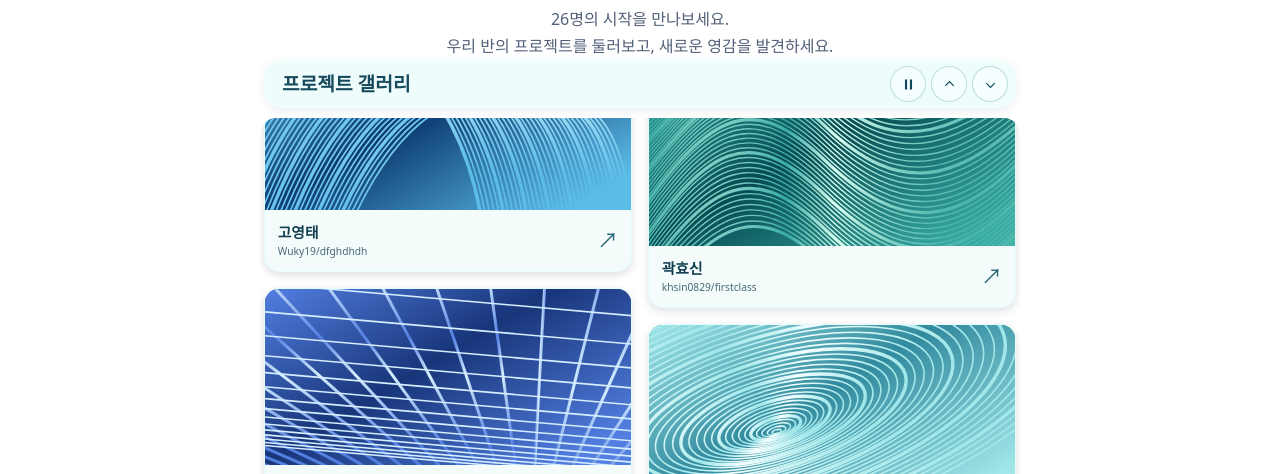
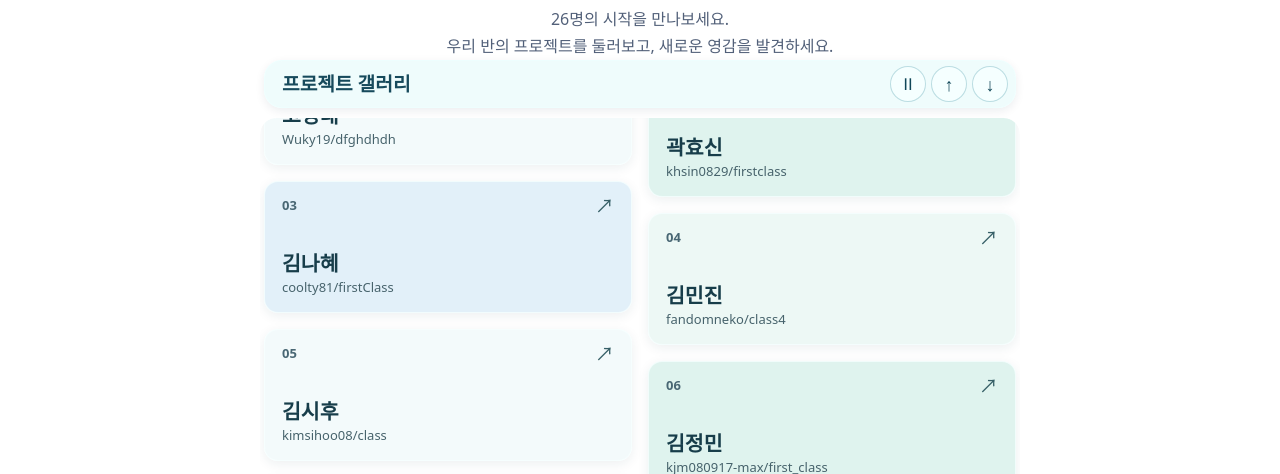
Before and after one commit to JJinMangGo/firstClass, a plain HTML site: page students.html in a window 1280 px wide. Shown: the part 308-782 px from the top of the page. Drawn offline with Linux system fonts and the light colour scheme; a web font is replaced by a local one.

Commit message:
style: 학생 프로젝트 카드를 글자 중심의 유리 패널로 변경

```diff
--- a/students.html
+++ b/students.html
@@ -140,7 +140,11 @@ h1 {
     cursor: pointer;
 }
 .gallery-control:hover { background: #d3f5f4; }
-.gallery-control svg { display: block; width: 17px; height: 17px; }
+.gallery-control > span {
+    font: 500 18px/1 system-ui, sans-serif;
+}
+.gallery-control .pause-icon { font-size: 16px; }
+.gallery-control .play-icon { font-size: 13px; }
 .coverflow {
     --rail-gap: clamp(10px, 1.25vw, 18px);
     position: relative;
@@ -168,61 +172,67 @@ h1 {
 .gallery-control .play-icon, .gallery-control[aria-pressed="true"] .pause-icon { display: none; }
 .gallery-control[aria-pressed="true"] .play-icon { display: block; }
 .cover-card {
-    display: block;
+    --pane-color: rgb(240 249 250 / 79%);
+    display: grid;
+    grid-template-columns: minmax(0, 1fr) auto;
+    grid-template-rows: 1fr auto auto;
+    align-items: start;
     width: 100%;
     min-width: 0;
-    padding: 0;
+    height: 132px;
+    padding: 15px 17px 16px;
     overflow: hidden;
-    border: 1px solid rgb(227 253 255 / 95%);
-    border-radius: 15px;
-    background: #f3fcfb;
-    color: #103d50;
+    border: 1px solid rgb(247 255 255 / 80%);
+    border-radius: 14px;
+    background-color: var(--pane-color);
+    -webkit-backdrop-filter: blur(12px);
+    backdrop-filter: blur(12px);
+    color: #173d4a;
+    font-family: inherit;
+    letter-spacing: normal;
+    line-height: 1.3;
     text-align: start;
     cursor: pointer;
-    box-shadow: 0 3px 9px rgb(1 26 47 / 14%);
+    box-shadow: 0 3px 12px rgb(26 64 72 / 8%);
     touch-action: pan-y pinch-zoom;
     user-select: none;
 }
-.cover-card:nth-child(even) { transform: translateY(36px); }
+.cover-card[data-tint="1"] { --pane-color: rgb(217 241 235 / 84%); }
+.cover-card[data-tint="2"] { --pane-color: rgb(221 237 248 / 84%); }
+.cover-card[data-tint="3"] { --pane-color: rgb(234 247 244 / 84%); }
+.cover-card:nth-child(even) { transform: translateY(32px); }
+.cover-card:hover { border-color: #9ec4ca; }
 .cover-card:focus-visible {
     outline: 3px solid #0086ae;
     outline-offset: 1px;
 }
-.cover-art {
-    display: block;
-    width: 100%;
-    aspect-ratio: 2.08;
-    overflow: hidden;
-    background: var(--art-base);
-}
-.cover-art svg { display: block; width: 100%; height: 100%; }
-.cover-caption {
-    display: grid;
-    grid-template-columns: minmax(0, 1fr) auto;
-    grid-template-rows: auto auto;
-    align-items: center;
-    gap: 3px 7px;
-    padding: clamp(10px, 1vw, 17px);
+.cover-index {
+    grid-area: 1 / 1;
+    color: #496774;
+    font-size: 13px;
+    font-weight: 550;
+    font-variant-numeric: tabular-nums;
 }
 .cover-name {
-    font-weight: 740;
-    line-height: 1.25;
-    font-size: clamp(14px, 1.15vw, 18px);
+    grid-area: 2 / 1 / 3 / -1;
+    font-size: clamp(20px, 1.6vw, 22px);
+    font-weight: 640;
 }
 .cover-repo {
-    grid-area: 2 / 1;
+    grid-area: 3 / 1 / 4 / -1;
     min-width: 0;
+    margin-top: 3px;
     overflow: hidden;
-    color: #4a6875;
-    font-size: clamp(10px, .8vw, 12px);
-    line-height: 1.3;
+    color: #47636c;
+    font-size: 13px;
+    font-weight: 450;
     text-overflow: ellipsis;
     white-space: nowrap;
 }
 .cover-arrow {
-    grid-area: 1 / 2 / 3 / 3;
-    color: #2a6879;
-    font-size: 21px;
+    grid-area: 1 / 2;
+    color: #365f67;
+    font-size: 19px;
     line-height: 1;
 }
 .project-actions {
@@ -453,6 +463,9 @@ dialog::backdrop {
         padding-top: 40px;
     }
     .showcase { width: min(100%, 620px); }
+    .cover-card { height: 112px; padding: 13px 14px; }
+    .cover-name { font-size: 19px; }
+    .cover-repo { font-size: 12px; }
     .teacher {
         padding: 24px;
     }
@@ -500,14 +513,14 @@ dialog::backdrop {
                 <h2 id="gallery-title">프로젝트 갤러리</h2>
                 <div class="gallery-controls">
                     <button type="button" class="gallery-control" id="gallery-playback" aria-label="자동 이동 일시정지" aria-pressed="false" aria-controls="coverflow">
-                        <svg class="pause-icon" viewBox="0 0 24 24" fill="currentColor" aria-hidden="true"><path d="M7 5h3v14H7zm7 0h3v14h-3z"/></svg>
-                        <svg class="play-icon" viewBox="0 0 24 24" fill="currentColor" aria-hidden="true"><path d="m8 5 11 7-11 7z"/></svg>
+                        <span class="pause-icon" aria-hidden="true">Ⅱ</span>
+                        <span class="play-icon" aria-hidden="true">▶</span>
                     </button>
                     <button type="button" class="gallery-control" id="previous-project" aria-label="이전 프로젝트 행" aria-controls="coverflow">
-                        <svg viewBox="0 0 24 24" fill="none" stroke="currentColor" stroke-width="1.7" aria-hidden="true"><path d="m6 14 6-6 6 6"/></svg>
+                        <span aria-hidden="true">↑</span>
                     </button>
                     <button type="button" class="gallery-control" id="next-project" aria-label="다음 프로젝트 행" aria-controls="coverflow">
-                        <svg viewBox="0 0 24 24" fill="none" stroke="currentColor" stroke-width="1.7" aria-hidden="true"><path d="m6 10 6 6 6-6"/></svg>
+                        <span aria-hidden="true">↓</span>
                     </button>
                 </div>
             </div>
@@ -862,88 +875,15 @@ dialog::backdrop {
         const search = document.getElementById('student-search');
         let trigger = null;
         const grid = document.getElementById('gallery-grid');
-        const palettes = [
-            ['#0a396e', '#5cbce8', '#d7fbff'],
-            ['#064b53', '#38aba2', '#dcfff1'],
-            ['#183579', '#537fe1', '#d4edff'],
-            ['#328a9e', '#a1e7e9', '#f4ffff'],
-            ['#07334e', '#368da5', '#b7f7ef'],
-            ['#1d62a4', '#82c9ed', '#e9faff']
-        ];
-
-        // Architectural studies printed on each gallery cover.
-        function coverArt(index) {
-            const [base, mid, light] = palettes[index % palettes.length];
-            const variation = Math.floor(index / palettes.length);
-            const ink = `garden-ink-${index}`;
-            const paper = `garden-paper-${index}`;
-            const paths = [];
-            const gradient = `url(#${ink})`;
-            const variant = (index + variation) % 6;
-            const stroke = (d, color, width) =>
-                `<path d="${d}" fill="none" stroke="${color}" stroke-width="${width}"/>`;
-            if (variant === 0) {
-                // A twisting stack of vaulted glass fins.
-                for (let n = 0; n < 34; n++) {
-                    const x = n * 4;
-                    const crown = -48 + n * 1.8 + variation * 4;
-                    const d = `M${-70 + x} 199 Q${-1 + x} ${crown} ${121 + x} ${25 + n * 1.2} Q${179 + x} ${77 - n} ${192 + x} 180`;
-                    paths.push(stroke(d, gradient, n % 5 ? 1.5 : 3));
-                }
-            } else if (variant === 3) {
-                // Rings spread across the pool in perspective.
-                for (let n = 1; n <= 38; n++) {
-                    const radius = n * (4 + n * .105);
-                    paths.push(`<ellipse cx="${112 + variation * 12}" cy="${94 - n * .8}" rx="${radius}" ry="${radius * .39}" transform="rotate(-17 112 94)" fill="none" stroke="${gradient}" stroke-width="${n % 5 ? 1.4 : 3}"/>`);
-                }
-            } else if (variant === 1 || variant === 5) {
-                // Elevation contours bend around two opposing slopes.
-                for (let n = -9; n < 43; n++) {
-                    const y = n * 4.3;
-                    const crest = 61 * Math.sin(n / 18 + variation * .4);
-                    const d = `M-20 ${y + 52} C52 ${y - crest} 89 ${y - 73} 154 ${y - 11} S272 ${y + crest} 348 ${y - 37}`;
-                    paths.push(stroke(d, gradient, n % 7 ? 1.2 : 2.8));
-                }
-            } else if (variant === 2) {
-                // A curtain wall recedes toward a tilted vanishing point.
-                for (let n = -9; n <= 17; n++) {
-                    paths.push(stroke(`M${n * 49 + variation * 13} -10 L${165 + n * 14} 168`, gradient, 2.6));
-                }
-                for (let n = 0; n < 17; n++) {
-                    const y = 163 - 220 * Math.pow(.84, n);
-                    paths.push(stroke(`M-5 ${y - 13} L325 ${y + 16}`, light, 1.4));
-                }
-            } else {
-                // Revolved wireframe of a shell, cropped at the edge of the sheet.
-                for (let n = 0; n < 48; n++) {
-                    paths.push(`<ellipse cx="156" cy="79" rx="135" ry="42" fill="none" stroke="${gradient}" stroke-width="1.4" transform="rotate(${n * 3 + variation * 7} 172 83)"/>`);
-                }
-            }
-            return `<svg viewBox="0 0 320 154" preserveAspectRatio="xMidYMid slice" aria-hidden="true">
-                <defs>
-                    <linearGradient id="${paper}" x2="1" y2=".8" gradientUnits="objectBoundingBox">
-                        <stop stop-color="${mid}"/><stop offset=".48" stop-color="${base}"/><stop offset="1" stop-color="${mid}"/>
-                    </linearGradient>
-                    <linearGradient id="${ink}" x2="1" y2=".45" gradientUnits="objectBoundingBox">
-                        <stop stop-color="${light}"/><stop offset=".35" stop-color="${mid}"/><stop offset=".58" stop-color="${light}"/><stop offset="1" stop-color="${mid}"/>
-                    </linearGradient>
-                </defs>
-                <rect width="320" height="154" fill="url(#${paper})"/>
-                <g transform="translate(${variant === 5 ? 320 : 0} 0) scale(${variant === 5 ? -1 : 1} 1)">${paths.join('')}</g>
-            </svg>`;
-        }
-
         const slides = students.map((student, index) => {
             const button = document.createElement('button');
             button.type = 'button';
             button.className = 'cover-card';
             button.setAttribute('aria-label', `${student.name} 사이트 미리보기`);
-            const artwork = document.createElement('span');
-            artwork.className = 'cover-art';
-            artwork.style.setProperty('--art-base', palettes[index % palettes.length][0]);
-            artwork.innerHTML = coverArt(index);
-            const caption = document.createElement('span');
-            caption.className = 'cover-caption';
+            button.dataset.tint = String(index % 4);
+            const number = document.createElement('span');
+            number.className = 'cover-index';
+            number.textContent = String(index + 1).padStart(2, '0');
             const name = document.createElement('span');
             name.className = 'cover-name';
             name.textContent = student.name;
@@ -954,8 +894,7 @@ dialog::backdrop {
             arrow.className = 'cover-arrow';
             arrow.setAttribute('aria-hidden', 'true');
             arrow.textContent = '↗';
-            caption.append(name, repo, arrow);
-            button.append(artwork, caption);
+            button.append(number, arrow, name, repo);
             button.addEventListener('click', () => openPreview(index, button));
             if (index % 2 === 0) {
                 const row = document.createElement('div');
```
